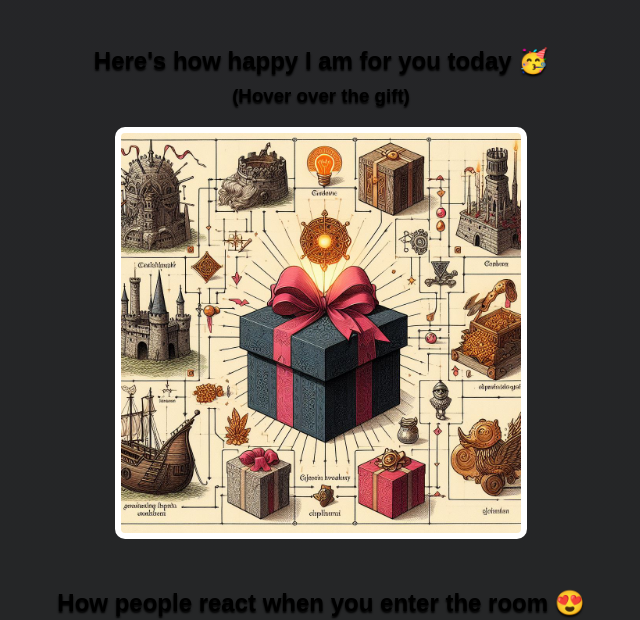
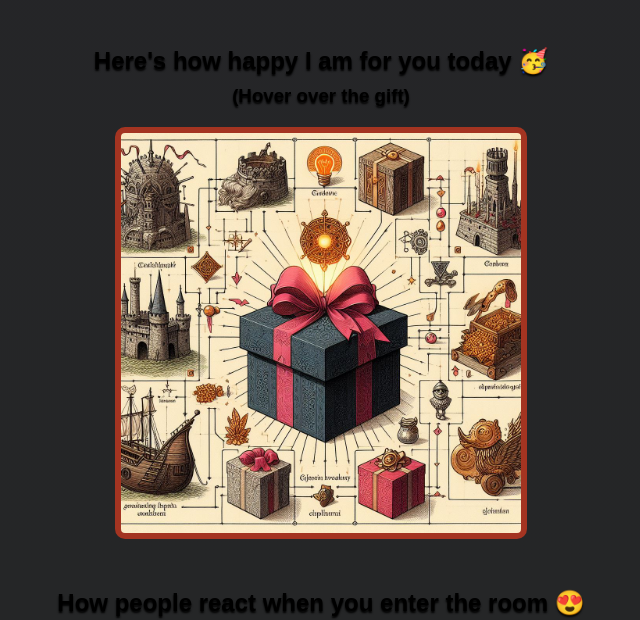
Before and after one commit to quistaker/birthday_GIFt, a plain HTML site: page index.html in a window 1280 px wide. Shown: the part 345-965 px from the top of the page, without its empty margins (319-959 px from the left). Drawn offline with Linux system fonts and the light colour scheme; a web font is replaced by a local one.

Commit message:
changed gift's border color

```diff
--- a/styles.css
+++ b/styles.css
@@ -62,7 +62,7 @@ a {
     margin: 20px auto;
     max-width: 400px;
     height: 400px;
-    border: 6px solid white;
+    border: 6px solid rgb(164, 52, 33);
     border-radius: 10px;
     background-image: url("media/present-box.jpeg");
 
```
